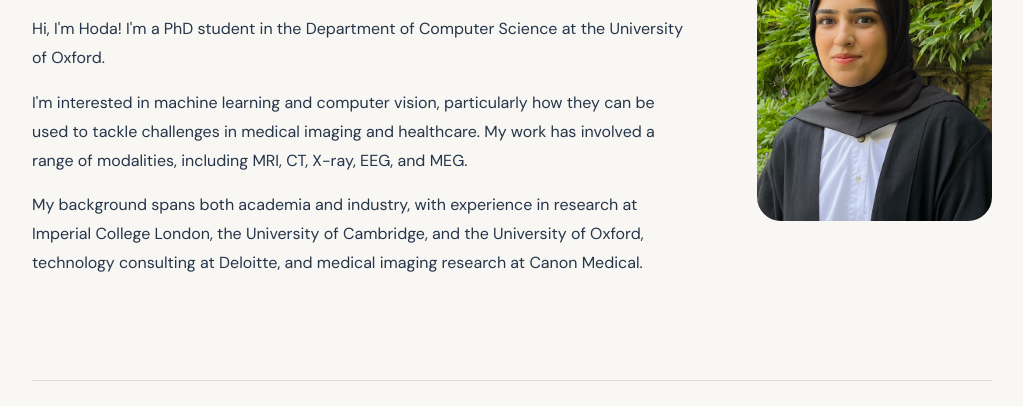
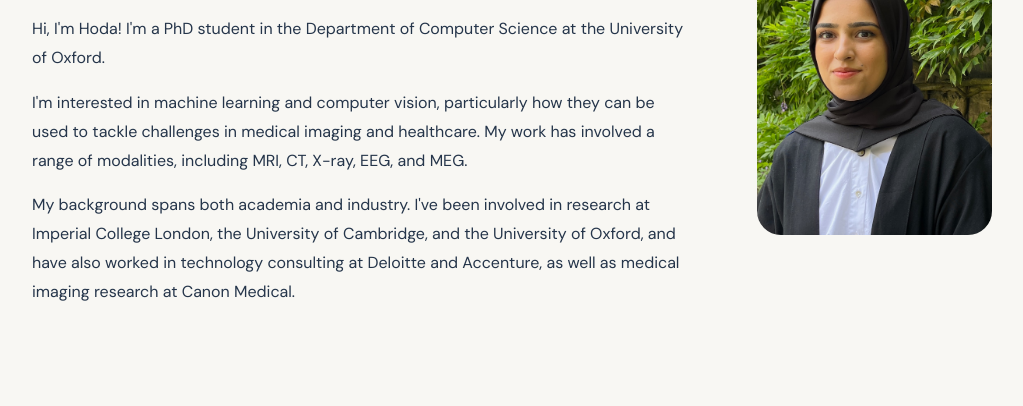
Before and after one commit to hodakalabizadeh/hodakalabizadeh.github.io, a plain HTML site: page index.html in a window 1280 px wide. Shown: the part 327-733 px from the top of the page, without its empty margins (128-1151 px from the left). Drawn offline with nearby package versions, Linux system fonts and the light colour scheme.

Commit message:
Update index.html

```diff
--- a/index.html
+++ b/index.html
@@ -92,7 +92,7 @@
 
           <p>I'm interested in machine learning and computer vision, particularly how they can be used to tackle challenges in medical imaging and healthcare. My work has involved a range of modalities, including MRI, CT, X-ray, EEG, and MEG. </p>
 
-          <p>My background spans both academia and industry, with experience in research at Imperial College London, the University of Cambridge, and the University of Oxford, technology consulting at Deloitte, and medical imaging research at Canon Medical.</p>
+          <p>My background spans both academia and industry. I've been involved in research at Imperial College London, the University of Cambridge, and the University of Oxford, and have also worked in technology consulting at Deloitte and Accenture, as well as medical imaging research at Canon Medical.</p>
         </p>
 
         <!-- <a class="text-link" href="projects.html">
```
